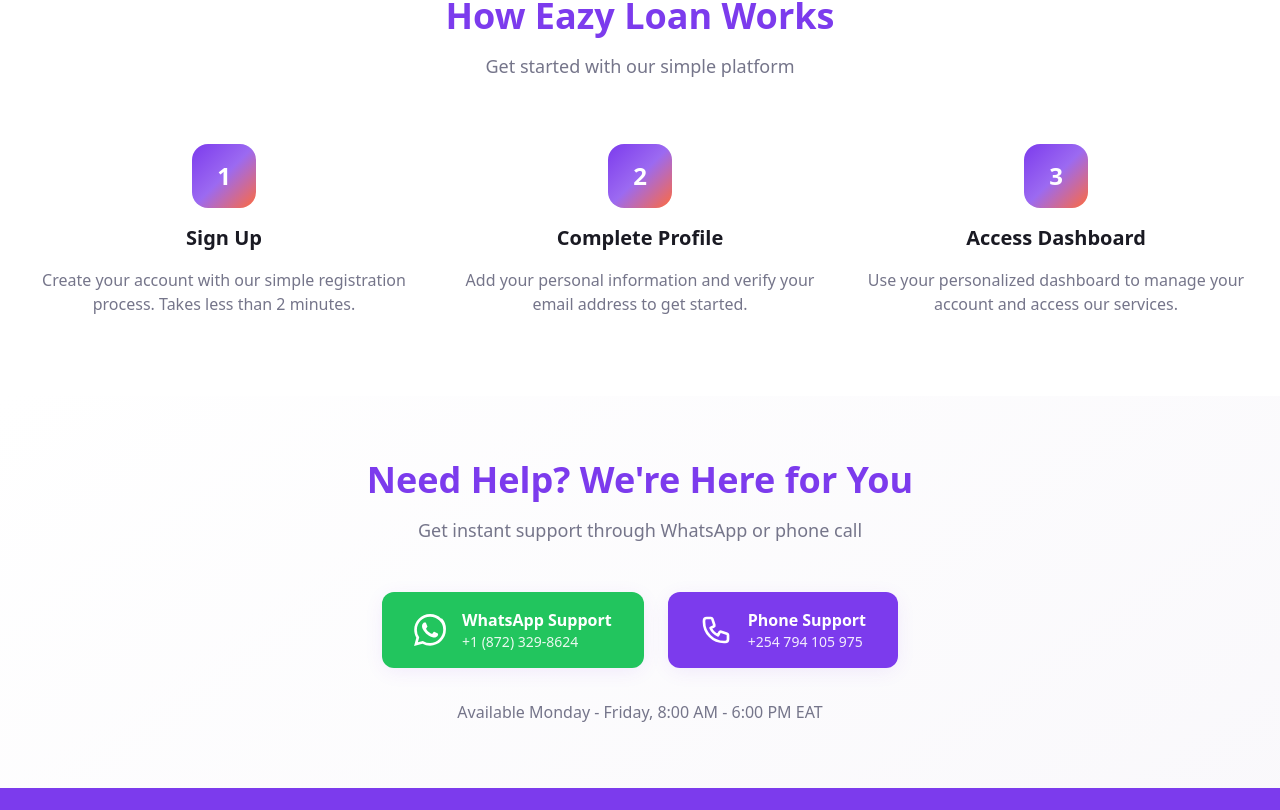
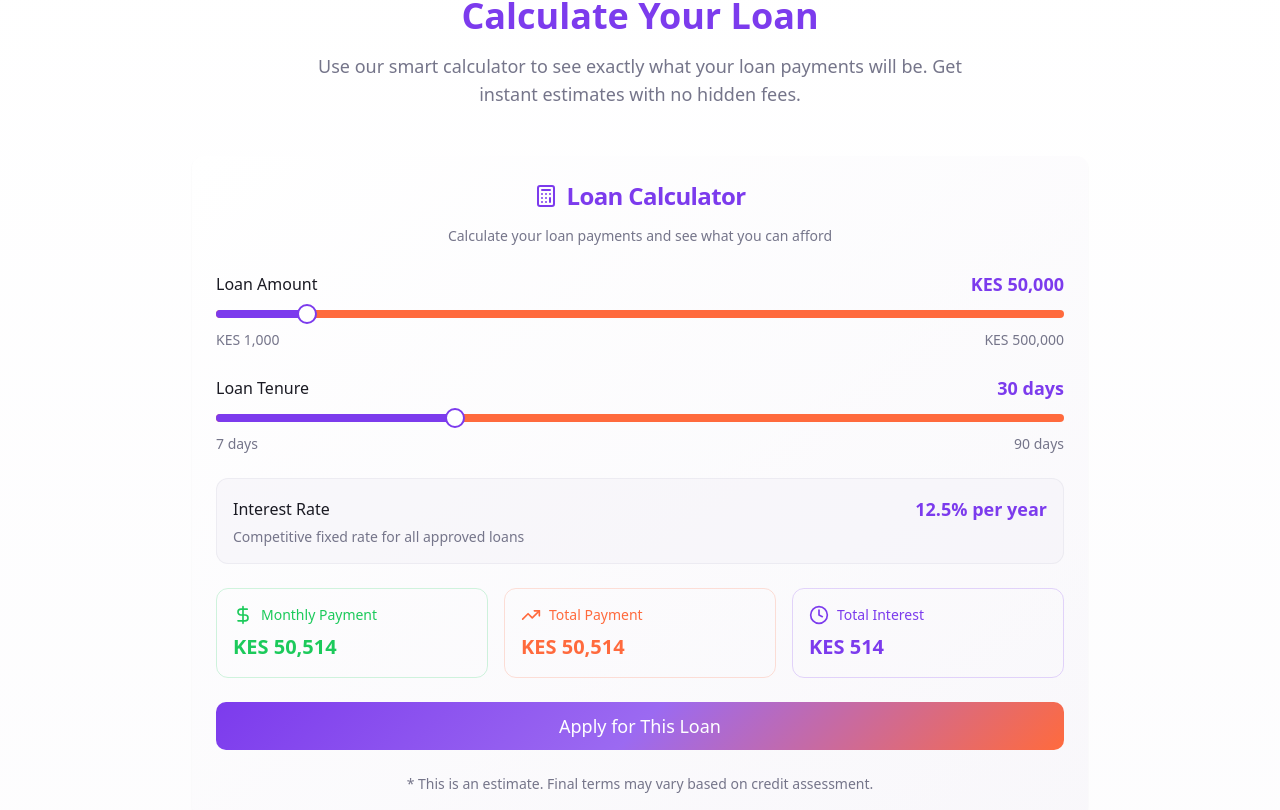
Before and after one commit to brainbattler1/eazy-kenya-loans, a React (Vite) app: page / in a window 1280 px wide. Shown: the part 970-1780 px from the top of the page. Built offline with nearby package versions, Linux system fonts and the light colour scheme; no server answers; the database is empty.

Commit message:
Add calculator, how it works, and contact.
Configure calculator, how it works, and contact sections on the first page.

```diff
--- /dev/null
+++ b/src/components/LoanCalculator.tsx
@@ -0,0 +1,179 @@
+import { useState, useEffect } from 'react';
+import { motion } from 'framer-motion';
+import { Card, CardContent, CardDescription, CardHeader, CardTitle } from '@/components/ui/card';
+import { Button } from '@/components/ui/button';
+import { Input } from '@/components/ui/input';
+import { Label } from '@/components/ui/label';
+import { Slider } from '@/components/ui/slider';
+import { Calculator, TrendingUp, Clock, DollarSign } from 'lucide-react';
+
+const LoanCalculator = () => {
+  const [amount, setAmount] = useState([50000]);
+  const [tenure, setTenure] = useState([30]);
+  const [interestRate] = useState(12.5); // Fixed rate for demo
+  const [monthlyPayment, setMonthlyPayment] = useState(0);
+  const [totalPayment, setTotalPayment] = useState(0);
+  const [totalInterest, setTotalInterest] = useState(0);
+
+  useEffect(() => {
+    calculateLoan();
+  }, [amount, tenure]);
+
+  const calculateLoan = () => {
+    const principal = amount[0];
+    const tenureDays = tenure[0];
+    const rate = interestRate / 100;
+
+    // Simple interest calculation for short-term loans
+    const interest = (principal * rate * tenureDays) / 365;
+    const total = principal + interest;
+    const monthly = total / (tenureDays / 30);
+
+    setMonthlyPayment(monthly);
+    setTotalPayment(total);
+    setTotalInterest(interest);
+  };
+
+  const fadeUpVariants = {
+    hidden: { opacity: 0, y: 20 },
+    visible: {
+      opacity: 1,
+      y: 0,
+      transition: { duration: 0.6 }
+    }
+  };
+
+  return (
+    <motion.div
+      variants={fadeUpVariants}
+      initial="hidden"
+      whileInView="visible"
+      viewport={{ once: true }}
+      className="w-full"
+    >
+      <Card className="shadow-premium bg-gradient-card border-0">
+        <CardHeader className="text-center">
+          <div className="flex items-center justify-center gap-2 mb-2">
+            <Calculator className="h-6 w-6 text-primary" />
+            <CardTitle className="text-2xl font-bold text-primary">
+              Loan Calculator
+            </CardTitle>
+          </div>
+          <CardDescription>
+            Calculate your loan payments and see what you can afford
+          </CardDescription>
+        </CardHeader>
+        <CardContent className="space-y-6">
+          {/* Loan Amount */}
+          <div className="space-y-3">
+            <div className="flex items-center justify-between">
+              <Label className="text-base font-medium">Loan Amount</Label>
+              <span className="text-lg font-bold text-primary">
+                KES {amount[0].toLocaleString()}
+              </span>
+            </div>
+            <Slider
+              value={amount}
+              onValueChange={setAmount}
+              min={1000}
+              max={500000}
+              step={1000}
+              className="w-full"
+            />
+            <div className="flex justify-between text-sm text-muted-foreground">
+              <span>KES 1,000</span>
+              <span>KES 500,000</span>
+            </div>
+          </div>
+
+          {/* Loan Tenure */}
+          <div className="space-y-3">
+            <div className="flex items-center justify-between">
+              <Label className="text-base font-medium">Loan Tenure</Label>
+              <span className="text-lg font-bold text-primary">
+                {tenure[0]} days
+              </span>
+            </div>
+            <Slider
+              value={tenure}
+              onValueChange={setTenure}
+              min={7}
+              max={90}
+              step={1}
+              className="w-full"
+            />
+            <div className="flex justify-between text-sm text-muted-foreground">
+              <span>7 days</span>
+              <span>90 days</span>
+            </div>
+          </div>
+
+          {/* Interest Rate Display */}
+          <div className="bg-accent/50 rounded-lg p-4 border border-border/50">
+            <div className="flex items-center justify-between">
+              <Label className="text-base font-medium">Interest Rate</Label>
+              <span className="text-lg font-bold text-primary">
+                {interestRate}% per year
+              </span>
+            </div>
+            <p className="text-sm text-muted-foreground mt-1">
+              Competitive fixed rate for all approved loans
+            </p>
+          </div>
+
+          {/* Results */}
+          <div className="grid grid-cols-1 md:grid-cols-3 gap-4">
+            <div className="bg-gradient-success/10 rounded-lg p-4 border border-success/20">
+              <div className="flex items-center gap-2 mb-2">
+                <DollarSign className="h-5 w-5 text-success" />
+                <span className="text-sm font-medium text-success">Monthly Payment</span>
+              </div>
+              <p className="text-xl font-bold text-success">
+                KES {monthlyPayment.toLocaleString('en-US', { maximumFractionDigits: 0 })}
+              </p>
+            </div>
+
+            <div className="bg-gradient-secondary/10 rounded-lg p-4 border border-secondary/20">
+              <div className="flex items-center gap-2 mb-2">
+                <TrendingUp className="h-5 w-5 text-secondary" />
+                <span className="text-sm font-medium text-secondary">Total Payment</span>
+              </div>
+              <p className="text-xl font-bold text-secondary">
+                KES {totalPayment.toLocaleString('en-US', { maximumFractionDigits: 0 })}
+              </p>
+            </div>
+
+            <div className="bg-gradient-premium/10 rounded-lg p-4 border border-primary/20">
+              <div className="flex items-center gap-2 mb-2">
+                <Clock className="h-5 w-5 text-primary" />
+                <span className="text-sm font-medium text-primary">Total Interest</span>
+              </div>
+              <p className="text-xl font-bold text-primary">
+                KES {totalInterest.toLocaleString('en-US', { maximumFractionDigits: 0 })}
+              </p>
+            </div>
+          </div>
+
+          {/* Apply Button */}
+          <motion.div
+            whileHover={{ scale: 1.02 }}
+            whileTap={{ scale: 0.98 }}
+          >
+            <Button
+              className="w-full bg-gradient-hero hover:shadow-glow transition-all duration-300 text-lg py-6"
+              onClick={() => window.location.href = '/auth'}
+            >
+              Apply for This Loan
+            </Button>
+          </motion.div>
+
+          <p className="text-center text-sm text-muted-foreground">
+            * This is an estimate. Final terms may vary based on credit assessment.
+          </p>
+        </CardContent>
+      </Card>
+    </motion.div>
+  );
+};
+
+export default LoanCalculator;
--- a/src/pages/Index.tsx
+++ b/src/pages/Index.tsx
@@ -4,6 +4,7 @@ import Header from '@/components/Header';
 import Hero from '@/components/Hero';
 import Footer from '@/components/Footer';
 import PageTransition from '@/components/PageTransition';
+import LoanCalculator from '@/components/LoanCalculator';
 
 const fadeUpVariants: Variants = {
   hidden: { opacity: 0, y: 20 },
@@ -49,6 +50,31 @@ const Index = () => {
         <Header />
         <Hero />
 
+        {/* Loan Calculator Section */}
+        <section className="py-20 bg-gradient-subtle">
+          <div className="container mx-auto px-4 sm:px-6 lg:px-8">
+            <motion.div
+              variants={fadeUpVariants}
+              initial="hidden"
+              whileInView="visible"
+              viewport={{ once: true }}
+              className="text-center mb-12"
+            >
+              <h2 className="text-3xl sm:text-4xl font-bold text-primary mb-4">
+                Calculate Your Loan
+              </h2>
+              <p className="text-lg text-muted-foreground max-w-2xl mx-auto">
+                Use our smart calculator to see exactly what your loan payments will be.
+                Get instant estimates with no hidden fees.
+              </p>
+            </motion.div>
+
+            <div className="max-w-4xl mx-auto">
+              <LoanCalculator />
+            </div>
+          </div>
+        </section>
+
         {/* How it Works Section */}
         <section
           ref={howItWorksRef}
@@ -65,8 +91,8 @@ const Index = () => {
               <h2 className="text-3xl sm:text-4xl font-bold text-primary mb-4">
                 How Eazy Loan Works
               </h2>
-              <p className="text-lg text-muted-foreground">
-                Get started with our simple platform
+              <p className="text-lg text-muted-foreground max-w-2xl mx-auto">
+                Get your loan in 3 simple steps. Our streamlined process makes borrowing quick and easy.
               </p>
             </motion.div>
 
@@ -74,23 +100,26 @@ const Index = () => {
               variants={staggerContainerVariants}
               initial="hidden"
               animate={isHowItWorksInView ? "visible" : "hidden"}
-              className="grid grid-cols-1 md:grid-cols-3 gap-8"
+              className="grid grid-cols-1 md:grid-cols-3 gap-8 mb-12"
             >
               {[
                 {
                   step: 1,
-                  title: "Sign Up",
-                  description: "Create your account with our simple registration process. Takes less than 2 minutes."
+                  title: "Apply Online",
+                  description: "Fill out our simple application form. It takes just 5 minutes to complete and submit your loan request.",
+                  icon: "📝"
                 },
                 {
                   step: 2,
-                  title: "Complete Profile",
-                  description: "Add your personal information and verify your email address to get started."
+                  title: "Get Approved",
+                  description: "Our AI-powered system reviews your application instantly. Get approval decisions in minutes, not days.",
+                  icon: "✅"
                 },
                 {
                   step: 3,
-                  title: "Access Dashboard",
-                  description: "Use your personalized dashboard to manage your account and access our services."
+                  title: "Receive Funds",
+                  description: "Once approved, funds are transferred directly to your M-Pesa or bank account within hours.",
+                  icon: "💰"
                 }
               ].map((item) => (
                 <motion.div
@@ -98,21 +127,51 @@ const Index = () => {
                   variants={stepCardVariants}
                   whileHover={{ scale: 1.05 }}
                   whileTap={{ scale: 0.95 }}
-                  className="text-center space-y-4"
+                  className="relative"
                 >
+                  <div className="bg-gradient-card rounded-2xl p-8 shadow-card border border-border/50 text-center space-y-4 h-full">
                     <motion.div
-                    className="w-16 h-16 mx-auto bg-gradient-hero rounded-2xl flex items-center justify-center text-white text-2xl font-bold"
+                      className="w-20 h-20 mx-auto bg-gradient-hero rounded-2xl flex items-center justify-center text-white text-2xl font-bold relative"
                       whileHover={{ rotate: 360 }}
                       transition={{ duration: 0.8, ease: "easeInOut" }}
                     >
                       {item.step}
+                      <div className="absolute -top-2 -right-2 w-8 h-8 bg-secondary rounded-full flex items-center justify-center text-lg">
+                        {item.icon}
+                      </div>
                     </motion.div>
-                  <h3 className="text-xl font-semibold">{item.title}</h3>
-                  <p className="text-muted-foreground">
+                    <h3 className="text-xl font-semibold text-primary">{item.title}</h3>
+                    <p className="text-muted-foreground leading-relaxed">
                       {item.description}
                     </p>
+                  </div>
+
+                  {/* Connection line for desktop */}
+                  {item.step < 3 && (
+                    <div className="hidden md:block absolute top-1/2 -right-4 w-8 h-0.5 bg-gradient-to-r from-primary to-transparent transform -translate-y-1/2 z-10" />
+                  )}
                 </motion.div>
               ))}
+            </motion.div>
+
+            {/* Call to Action */}
+            <motion.div
+              variants={fadeUpVariants}
+              initial="hidden"
+              animate={isHowItWorksInView ? "visible" : "hidden"}
+              className="text-center"
+            >
+              <motion.button
+                whileHover={{ scale: 1.05 }}
+                whileTap={{ scale: 0.95 }}
+                onClick={() => window.location.href = '/auth'}
+                className="bg-gradient-hero text-white px-8 py-4 rounded-xl text-lg font-semibold shadow-glow hover:shadow-premium transition-all duration-300"
+              >
+                Start Your Application Now
+              </motion.button>
+              <p className="text-sm text-muted-foreground mt-4">
+                No paperwork required • Instant approval • Secure process
+              </p>
             </motion.div>
           </div>
         </section>
```
Lines whose indentation alone changed are shown as unchanged.
